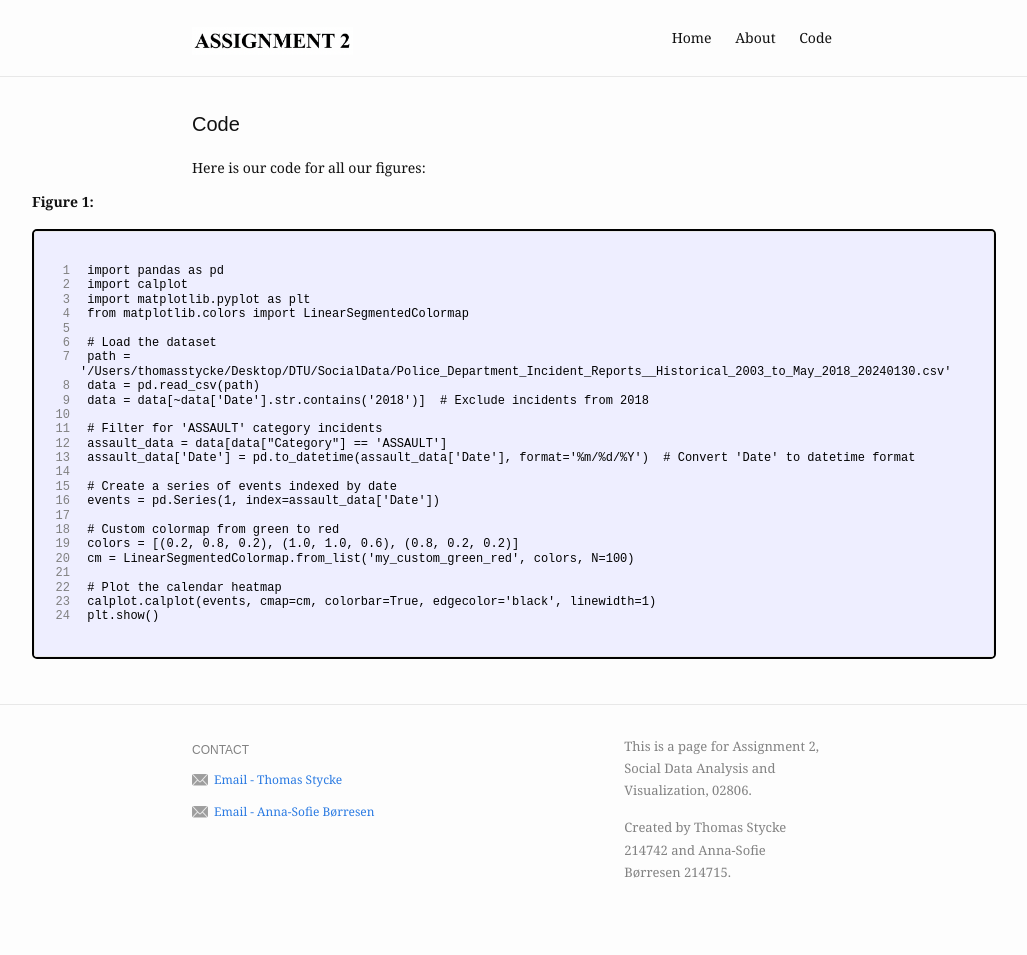
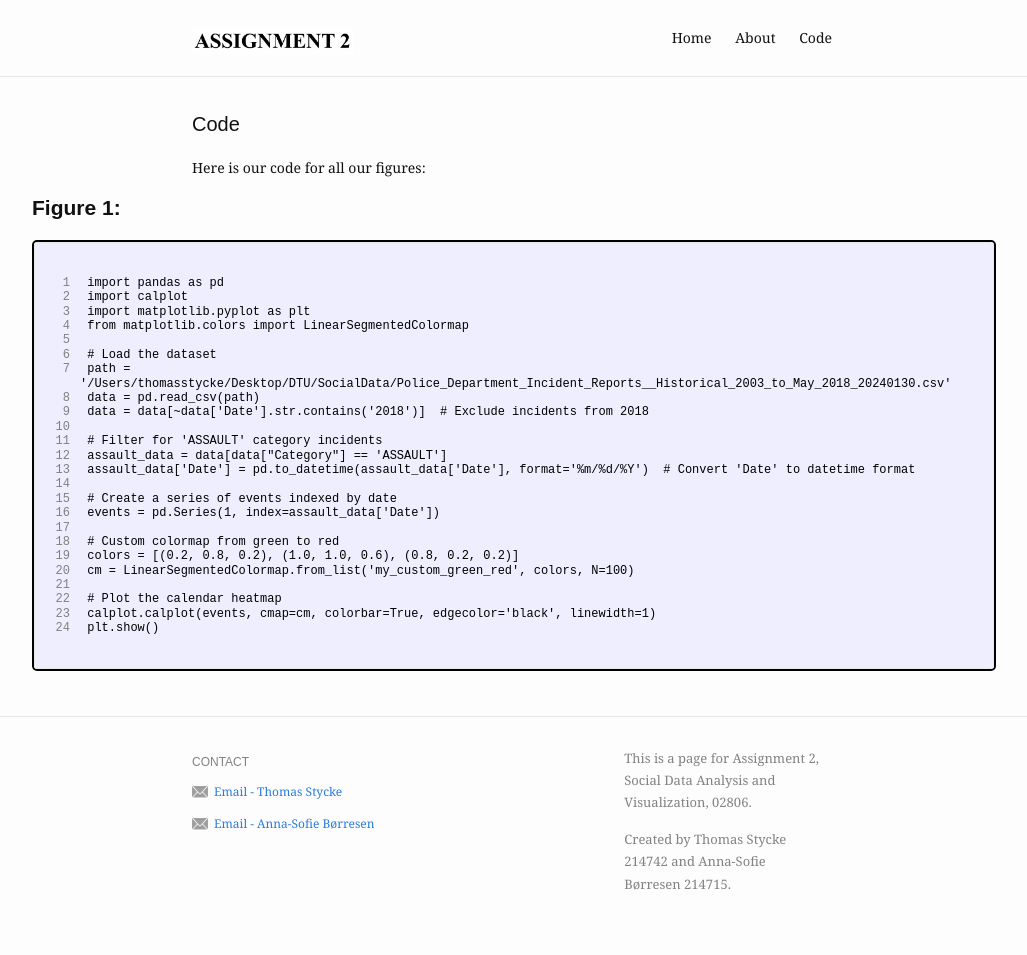
Before and after one commit to Thomasstycke/Thomasstycke.github.io, a Jekyll site: the page built from code.md, in a window 1280 px wide. Shown: the whole page, without its empty margins (128-1155 px from the left). Built offline with Jekyll 4.4.1, drawn with Linux system fonts in a browser that asks for light colours.

```diff
--- a/code.md
+++ b/code.md
@@ -75,7 +75,7 @@ slug: /code
 
 <p class="code-description">Here is our code for all our figures:</p>
 
-<p class="code-heading">Figure 1:</p>
+<h2 class="code-heading">Figure 1:</h2>
 
 <div class="code-block-container">
   <div class="code-block">
```
